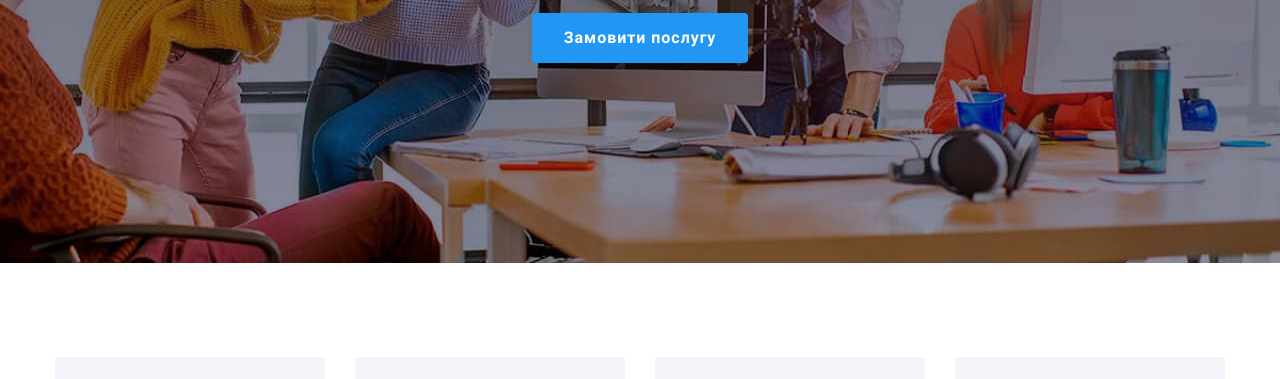
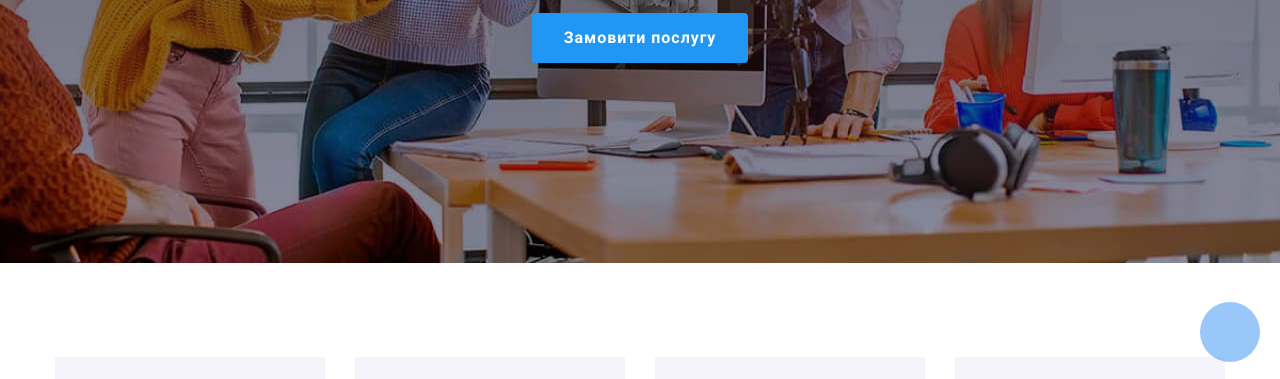
Before and after one commit to AnastasiiaHudymenko/goit-markup-hw-08, a plain HTML site: page index.html in a window 1280 px wide. Shown: the part 418-797 px from the top of the page. Drawn offline with nearby package versions, Linux system fonts and the light colour scheme.

Commit message:
add fix-btn

```diff
--- a/index.html
+++ b/index.html
@@ -13,7 +13,7 @@
   </head>
   <body>
     <!-- Header -->
-    <header class="header">
+    <header class="header" id="page-header">
       <div class="container">
         <nav class="header__nav">
           <a class="logo" href="./index.html">Web<span class="logo--black">Studio</span></a>
@@ -60,6 +60,11 @@
           </ul>
         </nav>
       </div>
+      <a href="#page-header" class="stiky-btn">
+        <svg class="stiky-btn__icon" width="40px" height="40">
+          <use href="./images/sprite-nav-2.svg#icon-arrow-up2"></use>
+        </svg>
+      </a>
     </header>
     <main>
       <!-- Hero -->
@@ -773,6 +778,7 @@
         </form>
       </div>
     </div>
+
     <script
       defer
       src="https://cdnjs.cloudflare.com/ajax/libs/body-scroll-lock/3.1.5/bodyScrollLock.min.js"
--- /dev/null
+++ b/sass/components/_stiky-btn.scss
@@ -0,0 +1,37 @@
+.stiky-btn {
+  @media screen and (min-width: 768px) {
+    position: fixed;
+    z-index: 22;
+    right: 20px;
+    bottom: 20px;
+    display: flex;
+    align-items: center;
+    justify-content: center;
+    width: 60px;
+    height: 60px;
+    border-radius: 50%;
+    background-color: rgba(55, 143, 245, 0.5);
+  }
+}
+
+.stiky-btn__icon {
+  display: none;
+  @media screen and (min-width: 768px) {
+    display: block;
+    fill: var(--accent-color);
+    animation: styki-pop 2s linear infinite;
+  }
+}
+
+@keyframes styki-pop {
+  0% {
+    transform: scale(0.9);
+  }
+  50% {
+    transform: scale(1);
+  }
+
+  100% {
+    transform: scale(0.9);
+  }
+}
--- a/sass/main.scss
+++ b/sass/main.scss
@@ -8,6 +8,7 @@
 @import './base/reset';
 @import './base/component';
 
+@import './components/stiky-btn';
 @import './components/container';
 @import './components/logo';
 @import './components/section-title';
```
Also changed, not shown: portfolio.html (+6 -1 lines), css/main.css, css/main.min.css, images/sprite-nav-2.svg, 2 other files.
